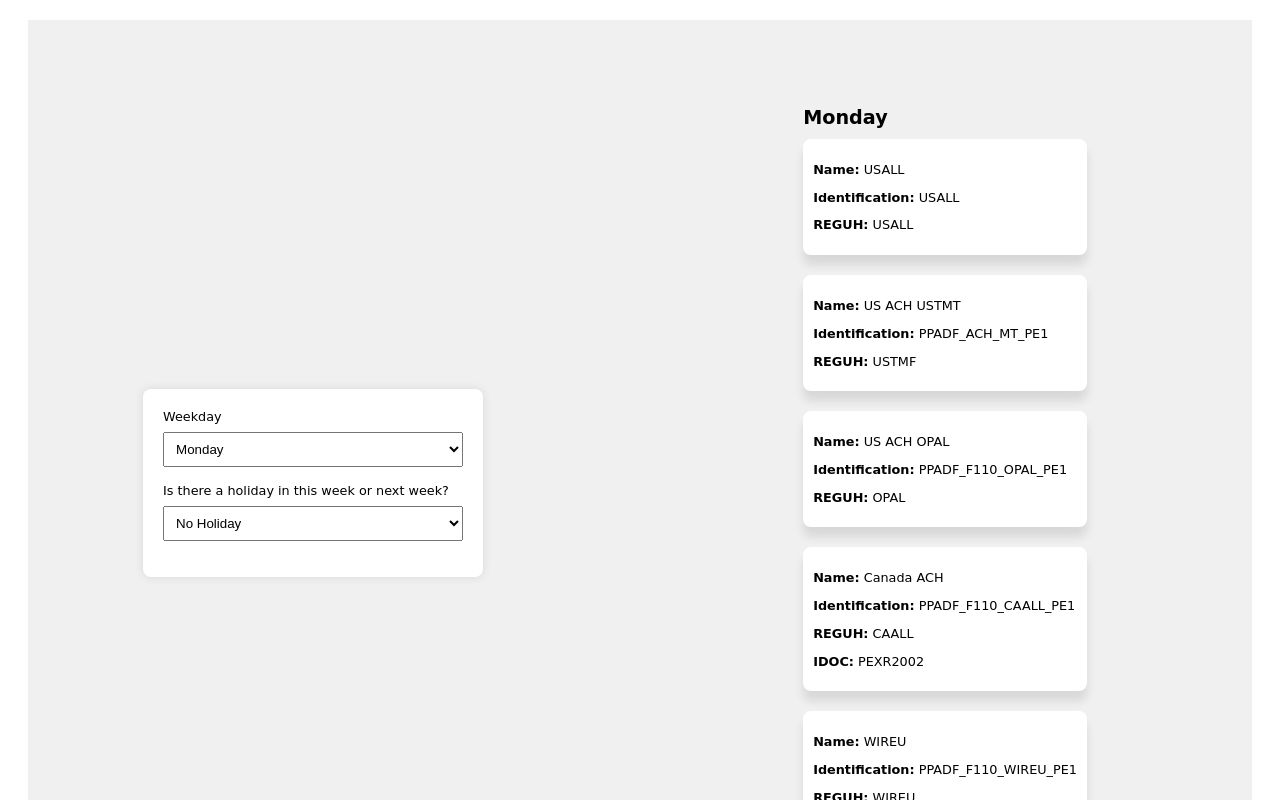
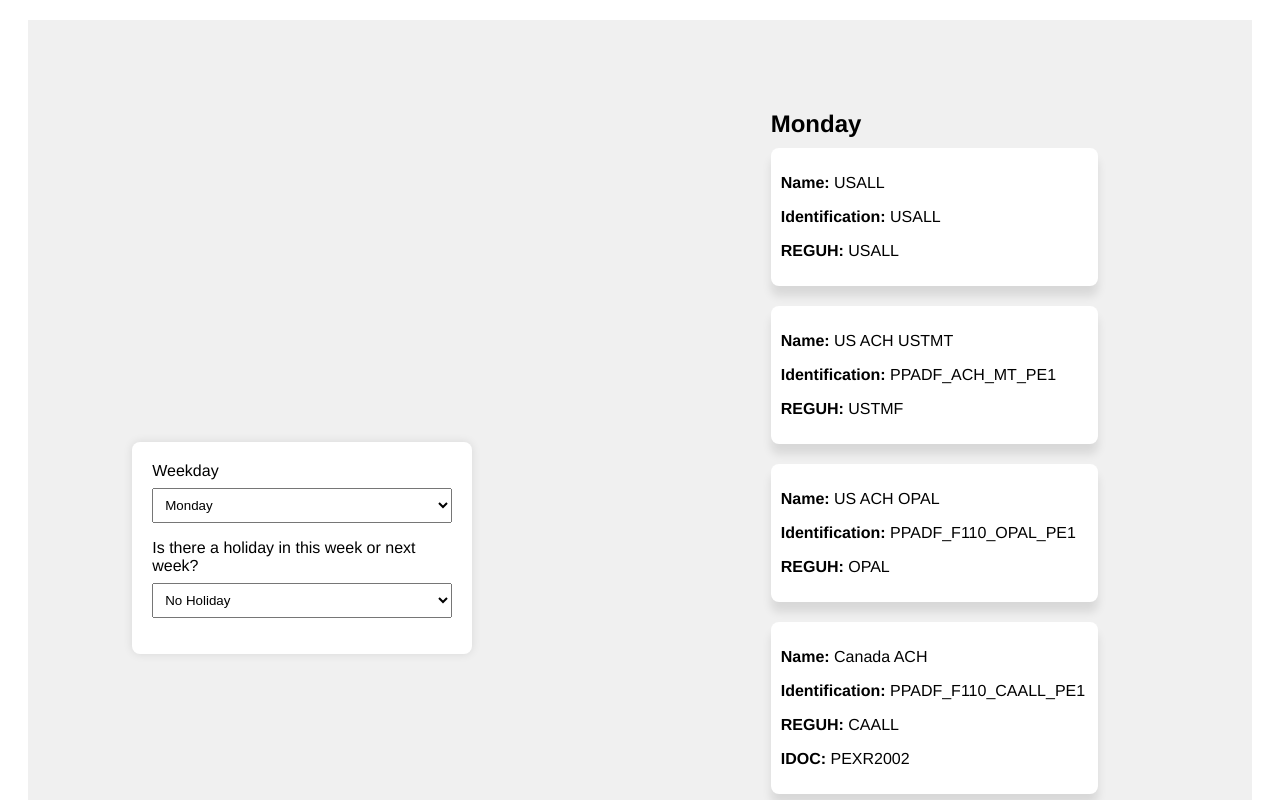
Before and after one commit to Adinath03/AP-Job-Monitoring-v2, a React (Create React App) app: page / in a window 1280 px wide. Shown: the top 800 px of the page. Built offline with nearby package versions, Linux system fonts and the light colour scheme.

Commit message:
Font Changes

```diff
--- a/src/index.css
+++ b/src/index.css
@@ -1,7 +1,9 @@
 /* App.css */
 body {
-    font-size: 80%;
-    font-family: 'Comic Sans MS', cursive, sans-serif;
+    font-size: 16px;
+    /* You can adjust the size based on your preference */
+    font-family: 'Helvetica Neue', Arial, sans-serif;
+
 }
 
 .App {
```
